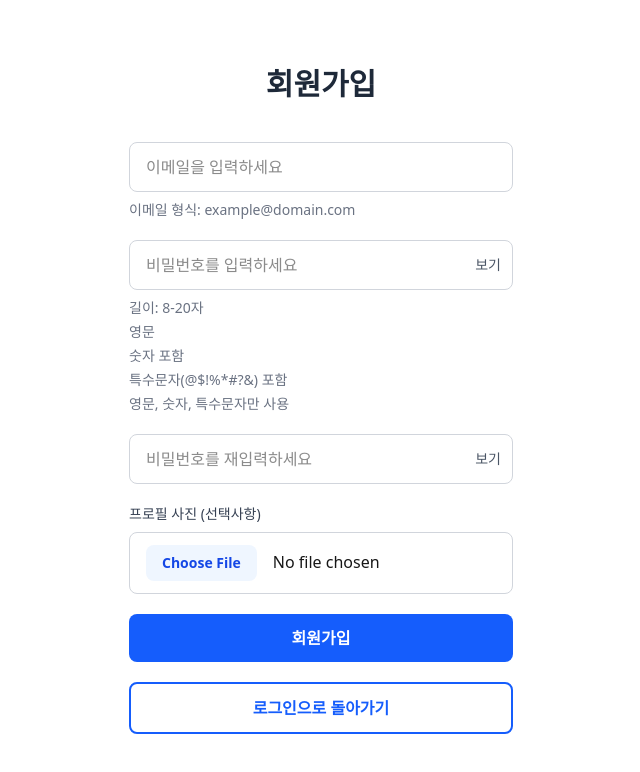
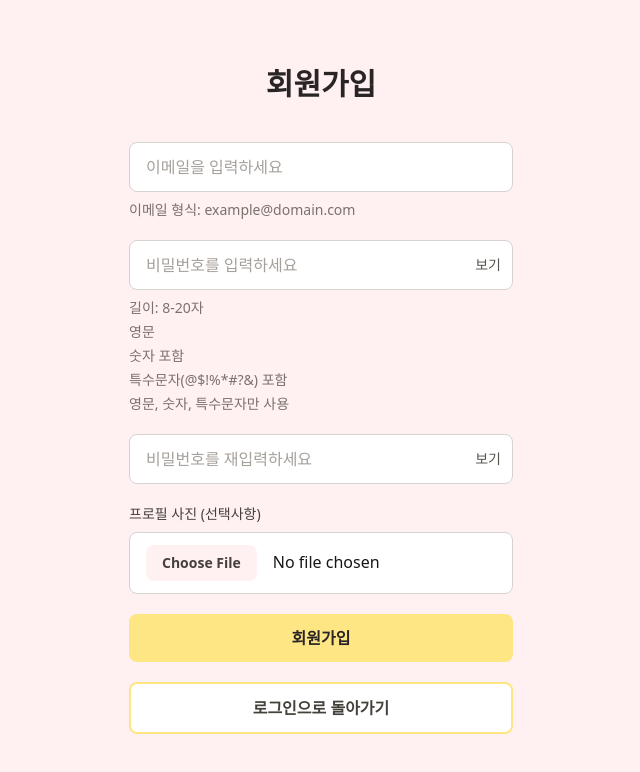
Before and after one commit to L-TED/talk_vault_front, a Next.js app: page /signup in a window 1280 px wide. Shown: the top 772 px of the page, without its empty margins (319-959 px from the left). Built offline with nearby package versions, Linux system fonts and the light colour scheme; no server answers; a web font is replaced by a local one.

Commit message:
deploy11.7

```diff
--- a/app/page.tsx
+++ b/app/page.tsx
@@ -1,19 +1,19 @@
 export default function Home() {
   return (
-    <div className="min-h-screen flex items-center justify-center bg-gray-50">
+    <div className="min-h-screen flex items-center justify-center bg-rose-50">
       <div className="text-center">
-        <h1 className="text-4xl font-bold mb-4">Text Converting Tool</h1>
-        <p className="text-gray-600 mb-4">텍스트를 PDF와 엑셀로 변환해드립니다!</p>
+        <h1 className="text-4xl font-bold mb-4 text-stone-800">Text Converting Tool</h1>
+        <p className="text-stone-600 mb-4">텍스트를 PDF와 엑셀로 변환해드립니다!</p>
         <div className="flex flex-col gap-4">
           <a
             href="/login"
-            className="inline-block px-4 py-2 bg-blue-500 text-white rounded hover:bg-blue-600 transition-colors"
+            className="inline-block px-4 py-2 bg-amber-200 text-stone-800 font-semibold rounded hover:bg-amber-300 transition-colors"
           >
             로그인하기
           </a>
           <a
             href="/signup"
-            className="inline-block px-4 py-2 bg-blue-500 text-white rounded hover:bg-blue-600 transition-colors"
+            className="inline-block px-4 py-2 bg-amber-200 text-stone-800 font-semibold rounded hover:bg-amber-300 transition-colors"
           >
             회원가입하기
           </a>
--- a/components/auth/SignupForm.tsx
+++ b/components/auth/SignupForm.tsx
@@ -42,22 +42,22 @@ const SignupForm = () => {
   };
 
   return (
-    <div className="min-h-screen flex items-center justify-center bg-white">
+    <div className="min-h-screen flex items-center justify-center bg-rose-50">
       <div className="w-full max-w-md px-8">
         <div className="text-center mb-10">
-          <h1 className="text-3xl font-bold text-gray-800">회원가입</h1>
+          <h1 className="text-3xl font-bold text-stone-800">회원가입</h1>
         </div>
 
         <div className="space-y-5">
           {error && (
-            <div className="p-3 bg-red-50 border border-red-200 rounded-lg text-red-600 text-sm">
+            <div className="p-3 bg-rose-50 border border-rose-200 rounded-lg text-rose-700 text-sm">
               {error}
             </div>
           )}
 
           <div>
             <input
-              className="w-full px-4 py-3 border border-gray-300 rounded-lg focus:outline-none focus:ring-2 focus:ring-blue-500 focus:border-transparent"
+              className="w-full px-4 py-3 border border-stone-300 rounded-lg bg-white focus:outline-none focus:ring-2 focus:ring-amber-300 focus:border-transparent text-stone-800 placeholder:text-stone-400"
               placeholder="이메일을 입력하세요"
               type="email"
               value={email}
@@ -67,10 +67,10 @@ const SignupForm = () => {
               <div
                 className={`flex items-center gap-2 ${
                   isEmailValid
-                    ? "text-blue-600"
+                    ? "text-amber-700"
                     : isEmailInvalid
-                    ? "text-orange-500"
-                    : "text-gray-500"
+                    ? "text-rose-600"
+                    : "text-stone-500"
                 }`}
               >
                 {isEmailValid && <span>✓</span>}
@@ -83,7 +83,7 @@ const SignupForm = () => {
           <div>
             <div className="relative">
               <input
-                className="w-full px-4 py-3 pr-16 border border-gray-300 rounded-lg focus:outline-none focus:ring-2 focus:ring-blue-500 focus:border-transparent"
+                className="w-full px-4 py-3 pr-16 border border-stone-300 rounded-lg bg-white focus:outline-none focus:ring-2 focus:ring-amber-300 focus:border-transparent text-stone-800 placeholder:text-stone-400"
                 placeholder="비밀번호를 입력하세요"
                 type={showPassword ? "text" : "password"}
                 value={password}
@@ -92,7 +92,7 @@ const SignupForm = () => {
               <button
                 type="button"
                 onClick={() => setShowPassword(!showPassword)}
-                className="absolute right-3 top-1/2 -translate-y-1/2 text-sm text-gray-600 hover:text-gray-800"
+                className="absolute right-3 top-1/2 -translate-y-1/2 text-sm text-stone-600 hover:text-stone-800"
               >
                 {showPassword ? "숨기기" : "보기"}
               </button>
@@ -102,9 +102,9 @@ const SignupForm = () => {
                 className={`flex items-center gap-2 ${
                   isPasswordTouched
                     ? hasValidLength
-                      ? "text-blue-600"
-                      : "text-orange-500"
-                    : "text-gray-500"
+                      ? "text-amber-700"
+                      : "text-rose-600"
+                    : "text-stone-500"
                 }`}
               >
                 {isPasswordTouched && (hasValidLength ? <span>✓</span> : <span>✗</span>)}
@@ -114,9 +114,9 @@ const SignupForm = () => {
                 className={`flex items-center gap-2 ${
                   isPasswordTouched
                     ? hasEnglish
-                      ? "text-blue-600"
-                      : "text-orange-500"
-                    : "text-gray-500"
+                      ? "text-amber-700"
+                      : "text-rose-600"
+                    : "text-stone-500"
                 }`}
               >
                 {isPasswordTouched && (hasEnglish ? <span>✓</span> : <span>✗</span>)}
@@ -126,9 +126,9 @@ const SignupForm = () => {
                 className={`flex items-center gap-2 ${
                   isPasswordTouched
                     ? hasNumber
-                      ? "text-blue-600"
-                      : "text-orange-500"
-                    : "text-gray-500"
+                      ? "text-amber-700"
+                      : "text-rose-600"
+                    : "text-stone-500"
                 }`}
               >
                 {isPasswordTouched && (hasNumber ? <span>✓</span> : <span>✗</span>)}
@@ -138,9 +138,9 @@ const SignupForm = () => {
                 className={`flex items-center gap-2 ${
                   isPasswordTouched
                     ? hasSpecialChar
-                      ? "text-blue-600"
-                      : "text-orange-500"
-                    : "text-gray-500"
+                      ? "text-amber-700"
+                      : "text-rose-600"
+                    : "text-stone-500"
                 }`}
               >
                 {isPasswordTouched && (hasSpecialChar ? <span>✓</span> : <span>✗</span>)}
@@ -150,9 +150,9 @@ const SignupForm = () => {
                 className={`flex items-center gap-2 ${
                   isPasswordTouched
                     ? hasOnlyAllowedChars
-                      ? "text-blue-600"
-                      : "text-orange-500"
-                    : "text-gray-500"
+                      ? "text-amber-700"
+                      : "text-rose-600"
+                    : "text-stone-500"
                 }`}
               >
                 {isPasswordTouched && (hasOnlyAllowedChars ? <span>✓</span> : <span>✗</span>)}
@@ -164,7 +164,7 @@ const SignupForm = () => {
           <div>
             <div className="relative">
               <input
-                className="w-full px-4 py-3 pr-16 border border-gray-300 rounded-lg focus:outline-none focus:ring-2 focus:ring-blue-500 focus:border-transparent"
+                className="w-full px-4 py-3 pr-16 border border-stone-300 rounded-lg bg-white focus:outline-none focus:ring-2 focus:ring-amber-300 focus:border-transparent text-stone-800 placeholder:text-stone-400"
                 placeholder="비밀번호를 재입력하세요"
                 type={showConfirmPassword ? "text" : "password"}
                 value={confirmPassword}
@@ -173,19 +173,19 @@ const SignupForm = () => {
               <button
                 type="button"
                 onClick={() => setShowConfirmPassword(!showConfirmPassword)}
-                className="absolute right-3 top-1/2 -translate-y-1/2 text-sm text-gray-600 hover:text-gray-800"
+                className="absolute right-3 top-1/2 -translate-y-1/2 text-sm text-stone-600 hover:text-stone-800"
               >
                 {showConfirmPassword ? "숨기기" : "보기"}
               </button>
             </div>
             {isPasswordMismatch && (
-              <div className="mt-2 text-sm text-orange-500 flex items-center gap-2">
+              <div className="mt-2 text-sm text-rose-600 flex items-center gap-2">
                 <span>✗</span>
                 <span>비밀번호가 일치하지 않습니다</span>
               </div>
             )}
             {isPasswordMatch && (
-              <div className="mt-2 text-sm text-blue-600 flex items-center gap-2">
+              <div className="mt-2 text-sm text-amber-700 flex items-center gap-2">
                 <span>✓</span>
                 <span>비밀번호가 일치합니다</span>
               </div>
@@ -193,14 +193,14 @@ const SignupForm = () => {
           </div>
 
           <div>
-            <label className="block text-sm font-medium text-gray-700 mb-2">
+            <label className="block text-sm font-medium text-stone-700 mb-2">
               프로필 사진 (선택사항)
             </label>
             <input
               type="file"
               accept="image/*"
               onChange={handleFileChange}
-              className="w-full px-4 py-3 border border-gray-300 rounded-lg focus:outline-none focus:ring-2 focus:ring-blue-500 focus:border-transparent file:mr-4 file:py-2 file:px-4 file:rounded-lg file:border-0 file:text-sm file:font-semibold file:bg-blue-50 file:text-blue-700 hover:file:bg-blue-100"
+              className="w-full px-4 py-3 border border-stone-300 rounded-lg bg-white focus:outline-none focus:ring-2 focus:ring-amber-300 focus:border-transparent file:mr-4 file:py-2 file:px-4 file:rounded-lg file:border-0 file:text-sm file:font-semibold file:bg-rose-50 file:text-stone-700 hover:file:bg-rose-100"
             />
           </div>
 
@@ -208,7 +208,7 @@ const SignupForm = () => {
             <button
               onClick={handleSignup}
               disabled={isLoading}
-              className="w-full px-4 py-3 bg-blue-600 text-white font-semibold rounded-lg hover:bg-blue-700 transition-colors disabled:bg-gray-400 disabled:cursor-not-allowed"
+              className="w-full px-4 py-3 bg-amber-200 text-stone-800 font-semibold rounded-lg hover:bg-amber-300 transition-colors disabled:bg-stone-300 disabled:text-stone-500 disabled:cursor-not-allowed"
             >
               {isLoading ? "회원가입 중..." : "회원가입"}
             </button>
@@ -217,7 +217,7 @@ const SignupForm = () => {
           <div>
             <a href="/login">
               <Button
-                style="w-full px-4 py-3 bg-white text-blue-600 font-semibold border-2 border-blue-600 rounded-lg hover:bg-blue-50 transition-colors"
+                style="w-full px-4 py-3 bg-white text-stone-700 font-semibold border-2 border-amber-200 rounded-lg hover:bg-rose-100 transition-colors"
                 text="로그인으로 돌아가기"
               />
             </a>
```
Also changed, not shown: app/(protected)/home/page.tsx (+13 -13 lines), app/(protected)/mypage/page.tsx (+7 -7 lines), app/(protected)/result/[id]/page.tsx (+9 -9 lines), components/auth/LoginForm.tsx (+7 -7 lines), components/mypage/HistoryTable.tsx (+21 -19 lines).
